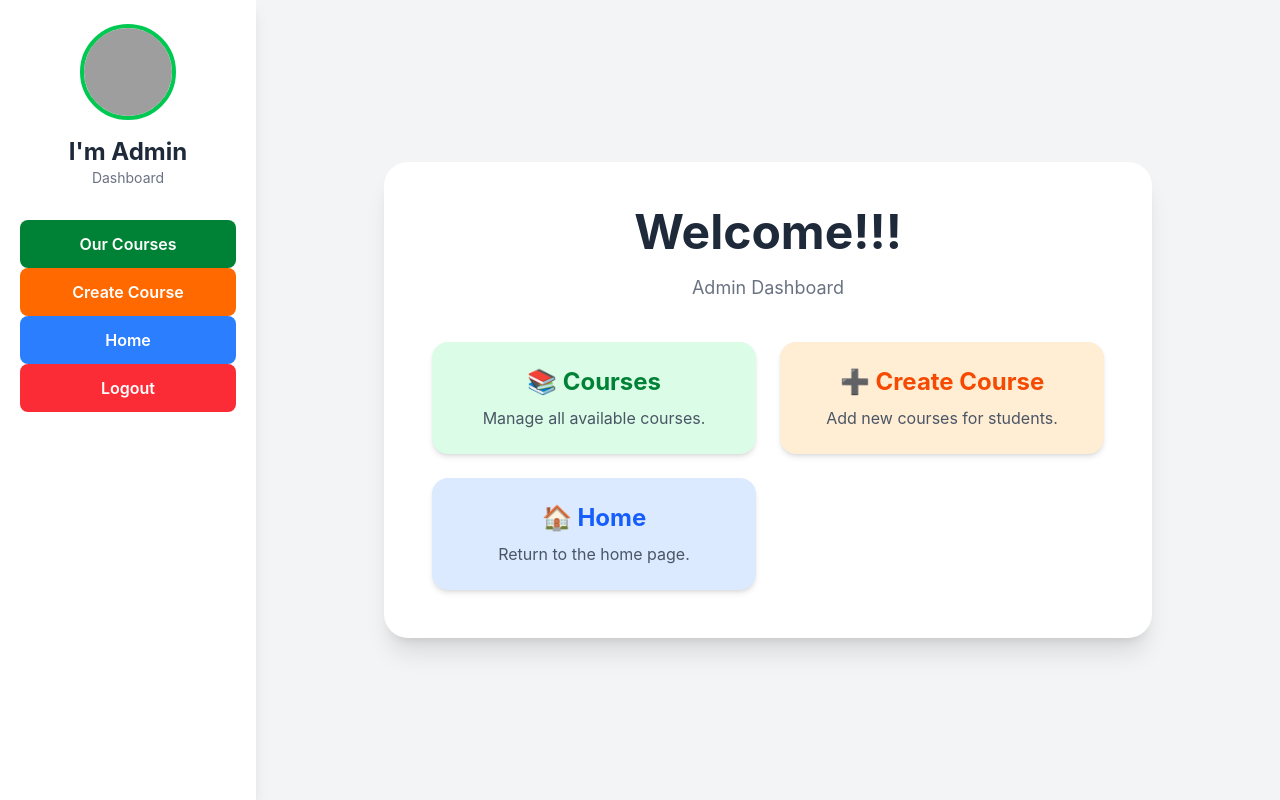
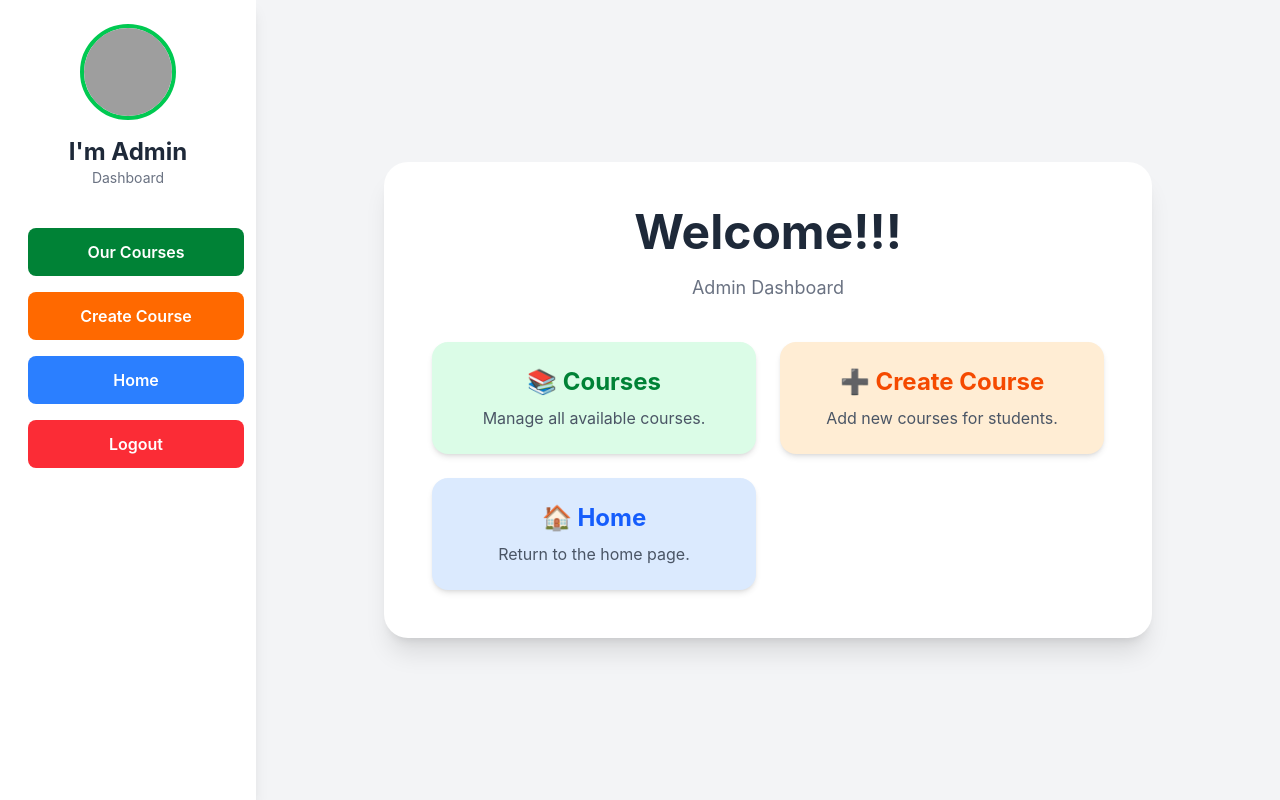
Before and after one commit to Gaurav2004pawar/Course_Selling_app, a React app in the folder Frontend/: page /admin/dashboard in a window 1280 px wide. Built offline with nearby package versions, Linux system fonts and the light colour scheme; sample sign-in values are in the browser's storage; grey boxes are pictures that could not be loaded; the HTML template or start-up script is replaced by a standard one.

Commit message:
css updated

```diff
--- a/Frontend/src/admin/Dashboard.jsx
+++ b/Frontend/src/admin/Dashboard.jsx
@@ -56,26 +56,26 @@ const Dashboard = () => {
     <div className="w-full px-5 mt-8 space-y-3">
 
       <Link to="/admin/our-courses">
-        <button className="w-full bg-green-700 hover:bg-green-800 text-white py-3 rounded-lg font-semibold transition-all duration-300 hover:scale-105">
+        <button className="m-2 w-full bg-green-700 hover:bg-green-800 text-white py-3 rounded-lg font-semibold transition-all duration-300 hover:scale-105">
           Our Courses
         </button>
       </Link>
 
       <Link to="/admin/create-course">
-        <button className="w-full bg-orange-500 hover:bg-orange-600 text-white py-3 rounded-lg font-semibold transition-all duration-300 hover:scale-105">
+        <button className="m-2 w-full bg-orange-500 hover:bg-orange-600 text-white py-3 rounded-lg font-semibold transition-all duration-300 hover:scale-105">
           Create Course
         </button>
       </Link>
 
       <Link to="/">
-        <button className="w-full bg-blue-500 hover:bg-blue-600 text-white py-3 rounded-lg font-semibold transition-all duration-300 hover:scale-105">
+        <button className="m-2 w-full bg-blue-500 hover:bg-blue-600 text-white py-3 rounded-lg font-semibold transition-all duration-300 hover:scale-105">
           Home
         </button>
       </Link>
 
       <button
         onClick={handleLogOut}
-        className="w-full bg-red-500 hover:bg-red-600 text-white py-3 rounded-lg font-semibold transition-all duration-300 hover:scale-105"
+        className="m-2 w-full bg-red-500 hover:bg-red-600 text-white py-3 rounded-lg font-semibold transition-all duration-300 hover:scale-105"
       >
         Logout
       </button>
```
